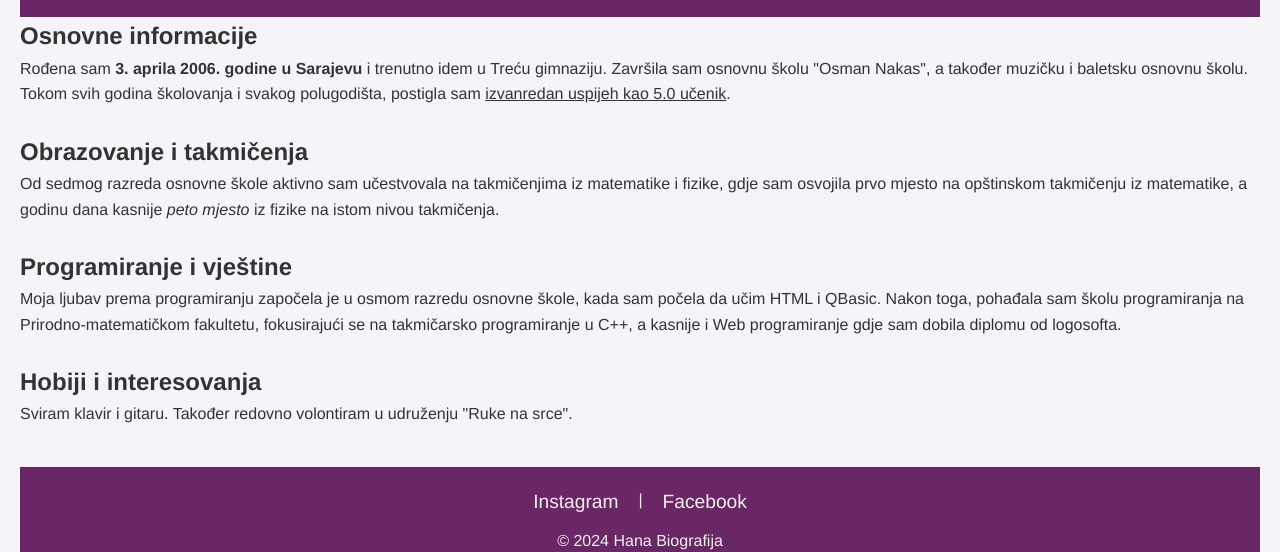
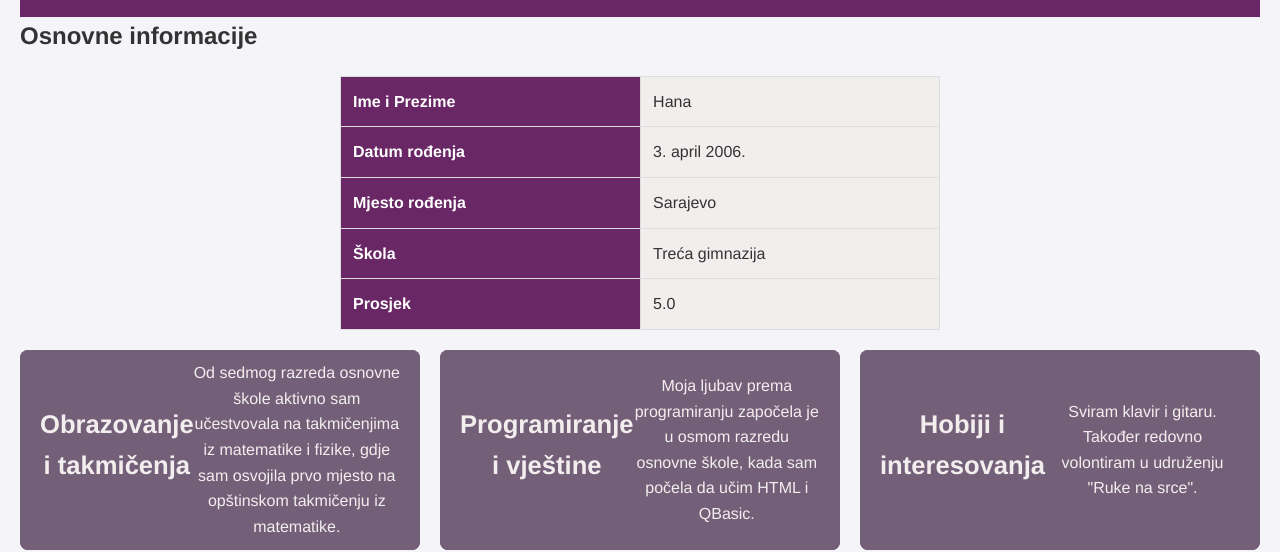
Before and after one commit to hanahodzic/Portfolio-Hana, a plain HTML site: page HanaHodzic-portfolio/biografija.html in a window 1280 px wide. Shown: the part 250-802 px from the top of the page. Drawn offline with Linux system fonts and the light colour scheme.

Commit message:
Add files via upload

```diff
--- a/HanaHodzic-portfolio/biografija.html
+++ b/HanaHodzic-portfolio/biografija.html
@@ -28,16 +28,69 @@
     <main>
         <section>
             <h2>Osnovne informacije</h2>
-            <p>Rođena sam <b>3. aprila 2006. godine u Sarajevu</b> i trenutno idem u Treću gimnaziju. Završila sam osnovnu školu "Osman Nakas", a također muzičku i baletsku osnovnu školu. Tokom svih godina školovanja i svakog polugodišta, postigla sam <u>izvanredan uspijeh kao 5.0 učenik</u>.</p>
-            <br>
-            <h2>Obrazovanje i takmičenja</h2>
-            <p>Od sedmog razreda osnovne škole aktivno sam učestvovala na takmičenjima iz matematike i fizike, gdje sam osvojila prvo mjesto na opštinskom takmičenju iz matematike, a godinu dana kasnije <i>peto mjesto</i> iz fizike na istom nivou takmičenja.</p>
-            <br>
-            <h2>Programiranje i vještine</h2>
-            <p>Moja ljubav prema programiranju započela je u osmom razredu osnovne škole, kada sam počela da učim HTML i QBasic. Nakon toga, pohađala sam školu programiranja na Prirodno-matematičkom fakultetu, fokusirajući se na takmičarsko programiranje u C++, a kasnije i Web programiranje gdje sam dobila diplomu od logosofta.</p>
-            <br>
-            <h2>Hobiji i interesovanja</h2>
-            <p>Sviram klavir i gitaru. Također redovno volontiram u udruženju "Ruke na srce".</p>
+            <table class="info-table">
+                <tr>
+                    <th>Ime i Prezime</th>
+                    <td>Hana</td>
+                </tr>
+                <tr>
+                    <th>Datum rođenja</th>
+                    <td>3. april 2006.</td>
+                </tr>
+                <tr>
+                    <th>Mjesto rođenja</th>
+                    <td>Sarajevo</td>
+                </tr>
+                <tr>
+                    <th>Škola</th>
+                    <td>Treća gimnazija</td>
+                </tr>
+                <tr>
+                    <th>Prosjek</th>
+                    <td>5.0</td>
+                </tr>
+            </table>
+        </section>
+
+        <section class="card-section">
+            <div class="card">
+                <div class="card-inner">
+                    <div class="card-front">
+                        <h2>Obrazovanje i takmičenja</h2>
+                        <p>Od sedmog razreda osnovne škole aktivno sam učestvovala na takmičenjima iz matematike i fizike, gdje sam osvojila prvo mjesto na opštinskom takmičenju iz matematike.</p>
+                    </div>
+                    <div class="card-back">
+                        <h3>Dodatne informacije</h3>
+                        <p>Godinu dana kasnije osvojila sam peto mjesto iz fizike na istom nivou takmičenja.</p>
+                    </div>
+                </div>
+            </div>
+
+            <div class="card">
+                <div class="card-inner">
+                    <div class="card-front">
+                        <h2>Programiranje i vještine</h2>
+                        <p>Moja ljubav prema programiranju započela je u osmom razredu osnovne škole, kada sam počela da učim HTML i QBasic.</p>
+                    </div>
+                    <div class="card-back">
+                        <h3>Dalje obrazovanje</h3>
+                        <p>Pohađala sam školu programiranja, fokusirajući se na takmičarsko programiranje u C++, a kasnije i Web programiranje.</p>
+                    </div>
+                </div>
+            </div>
+
+            <div class="card">
+                <div class="card-inner">
+                    <div class="card-front">
+                        <h2>Hobiji i interesovanja</h2>
+                        <p>Sviram klavir i gitaru. Također redovno volontiram u udruženju "Ruke na srce".</p>
+                    </div>
+                    <div class="card-back">
+                        <h3>Više o hobijima</h3>
+                        <p>Volontiranje i muzika su važan dio mog života i obogaćuju me na različite načine.</p>
+                    </div>
+                </div>
+            </div>
         </section>
     </main>
 
--- a/HanaHodzic-portfolio/style.css
+++ b/HanaHodzic-portfolio/style.css
@@ -44,12 +44,6 @@ body {
 .header-text h1 {
     font-size: 2.8em;
     font-weight: bold;
-    margin: 0;
-}
-
-.header-text p {
-    font-size: 1.2em;
-    color: #f3eeee;
     margin: 0;
 }
 
@@ -179,3 +173,87 @@ footer {
 .ikone a:hover {
     color: #ffcf5c;
 }
+
+.info-table {
+    width: 100%;
+    max-width: 600px;
+    margin: 20px auto;
+    border-collapse: collapse;
+}
+
+.info-table th, .info-table td {
+    border: 1px solid #ddd;
+    padding: 12px;
+    text-align: left;
+}
+
+.info-table th {
+    background-color: #692765;
+    color: #ffffff;
+    font-weight: bold;
+}
+
+.info-table td {
+    background-color: #f3eeee;
+}
+
+.card-section {
+    display: grid;
+    grid-template-columns: repeat(auto-fit, minmax(300px, 1fr));
+    gap: 20px;
+    margin-top: 20px;
+}
+
+.card {
+    background-color: #745f79;
+    border-radius: 8px;
+    width: 100%;
+    perspective: 1000px;
+    height: 200px;
+}
+
+.card-inner {
+    position: relative;
+    width: 100%;
+    height: 100%;
+    text-align: center;
+    transform-style: preserve-3d;
+    transition: transform 0.6s;
+    border-radius: 8px;
+}
+
+.card:hover .card-inner {
+    transform: rotateY(180deg);
+}
+
+.card-front, .card-back {
+    position: absolute;
+    width: 100%;
+    height: 100%;
+    backface-visibility: hidden;
+    display: flex;
+    align-items: center;
+    justify-content: center;
+    border-radius: 8px;
+    padding: 20px;
+    box-sizing: border-box;
+    color: #f3eeee;
+}
+
+.card-front {
+    background-color: #745f79;
+}
+
+.card-back {
+    background-color: #5a2255;
+    transform: rotateY(180deg);
+}
+
+.card h2, .card h3 {
+    font-size: 1.6em;
+    margin-bottom: 10px;
+}
+
+.card p {
+    font-size: 1em;
+}
```
